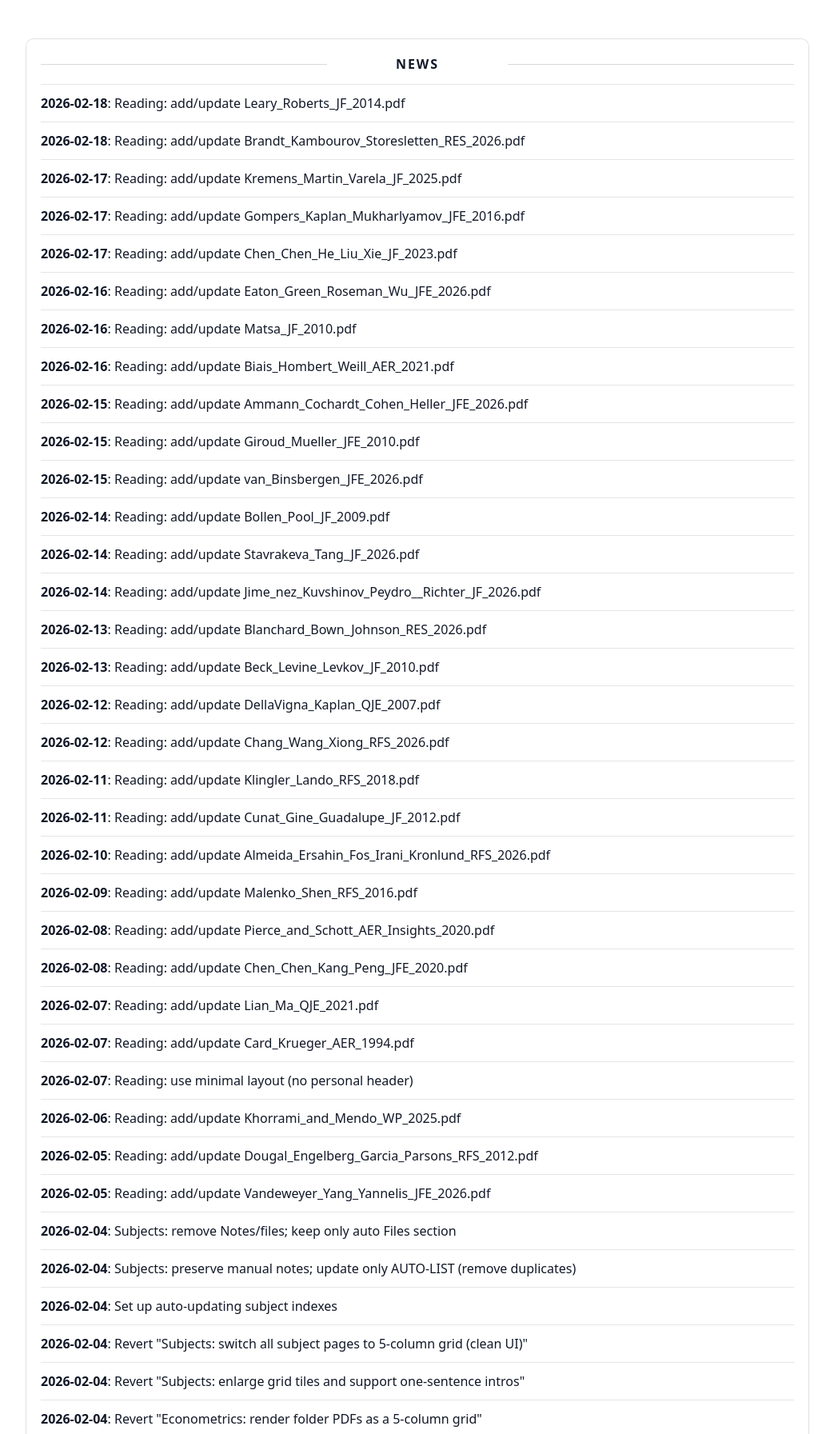
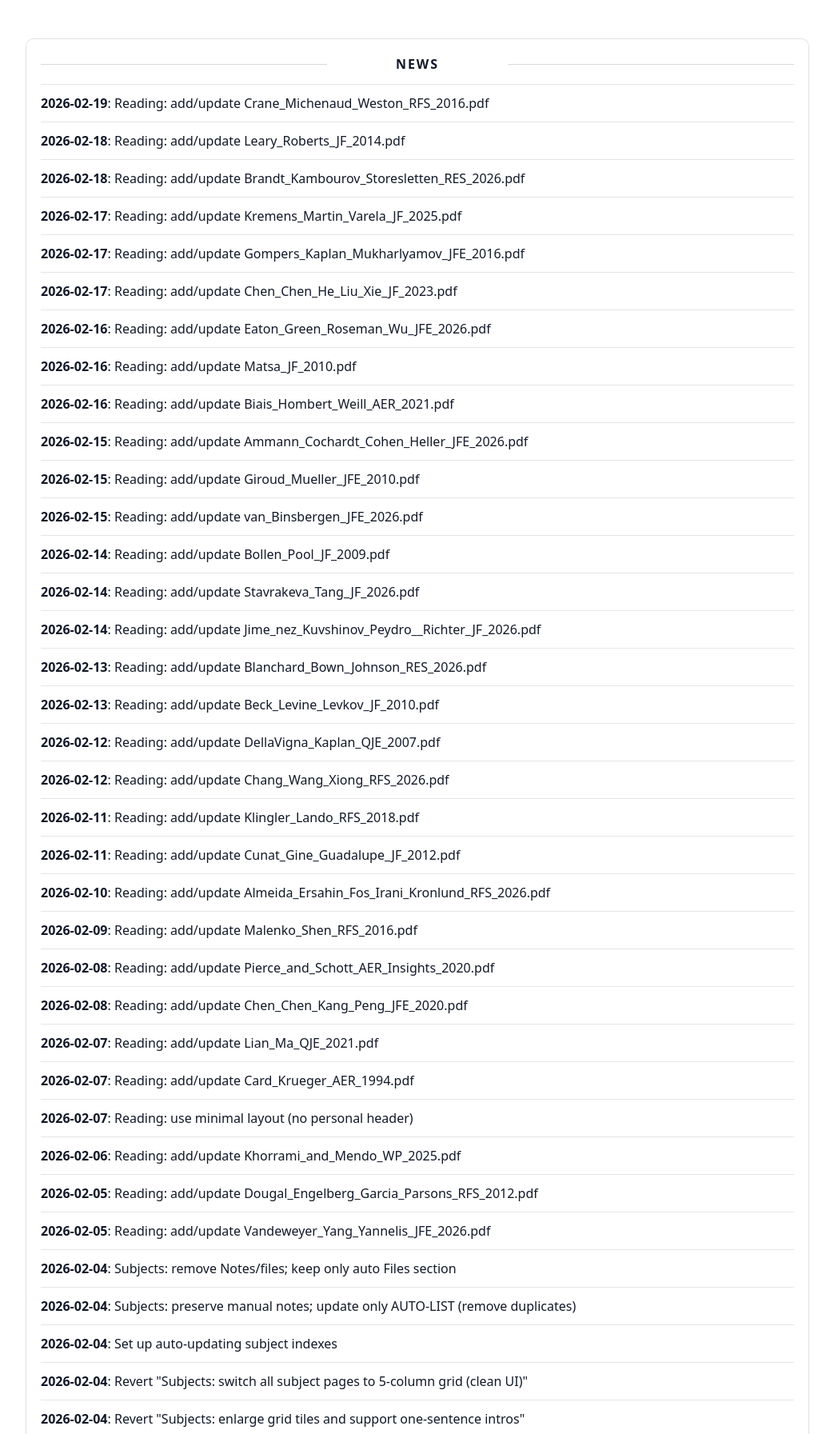
Before and after one commit to yaxinzn/study-archive, a Jekyll site: the page built from updates/index.md, in a window 1280 px wide, cut to the strip 476-2269 px from the top of the page. Shown: the whole strip at 80% size, without its empty margins (118-1161 px from the left). Built offline with Jekyll 4.4.1, drawn with Linux system fonts in a browser that asks for light colours; some of the changed text lies outside the part shown.

Commit message:
chore: update NEWS feed

```diff
--- a/_data/news.yml
+++ b/_data/news.yml
@@ -1,4 +1,7 @@
 # Auto-generated update history (sorted newest -> oldest). Do not edit manually.
+- ts: "1771503575"
+  date: "2026-02-19"
+  title: "Reading: add/update Crane_Michenaud_Weston_RFS_2016.pdf"
 - ts: "1771418112"
   date: "2026-02-18"
   title: "Reading: add/update Leary_Roberts_JF_2014.pdf"
```
